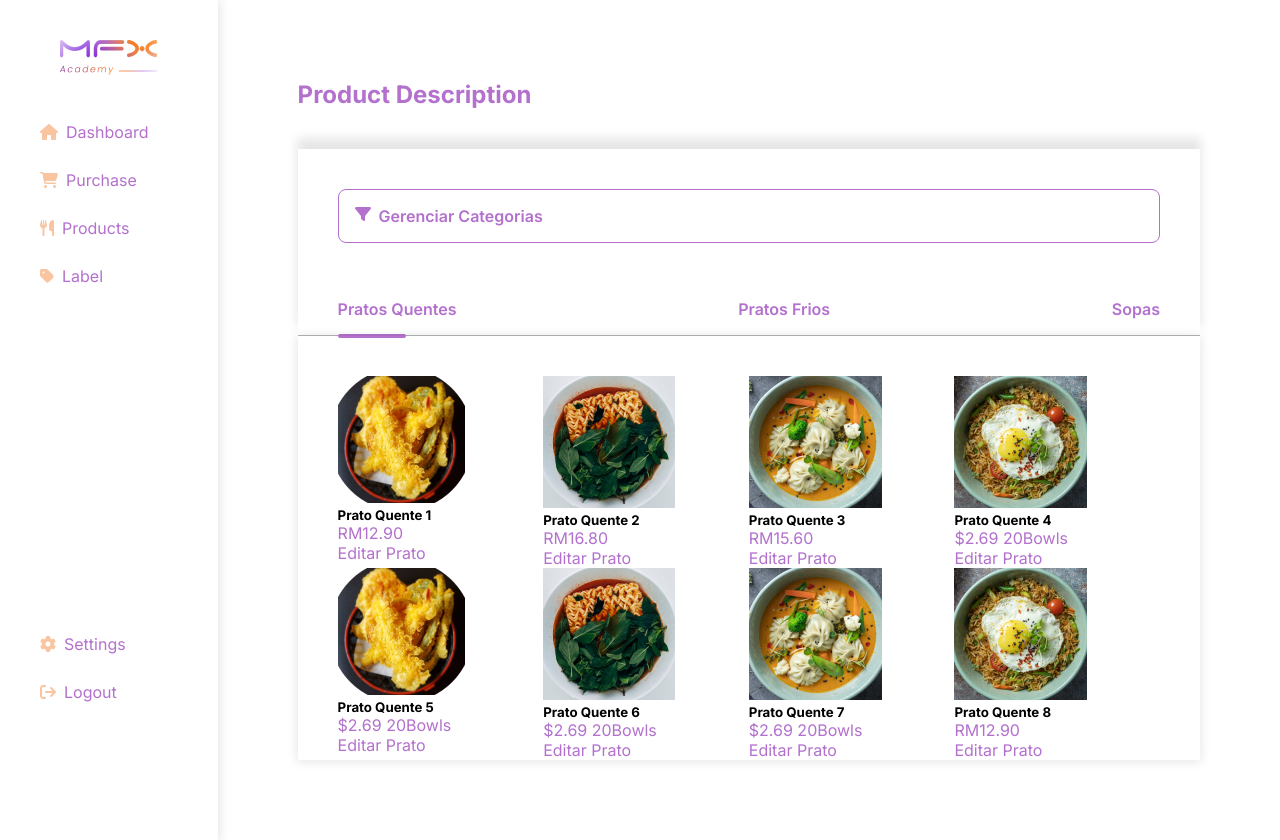
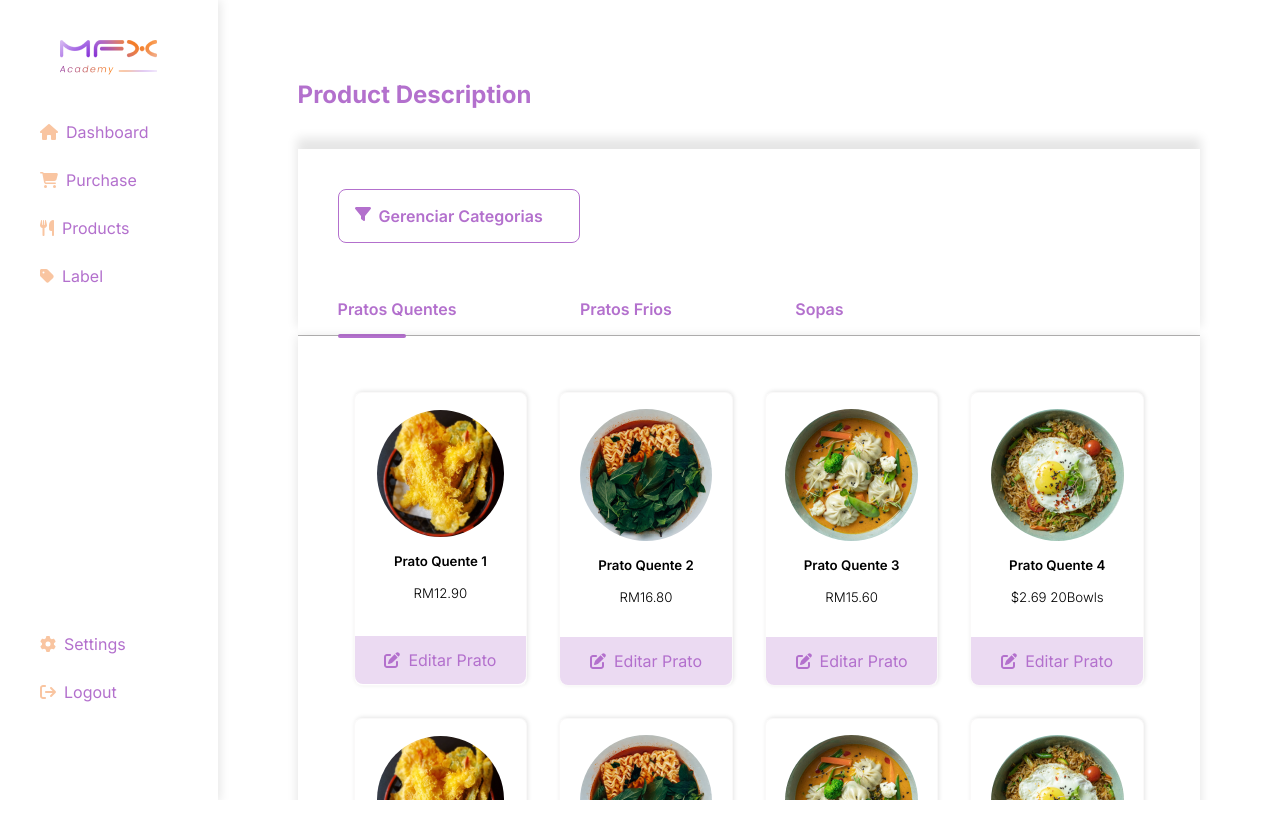
Before and after one commit to danicvan/restaurant-system, a React (Vite) app: page /products in a window 1280 px wide. After the commit the page ends 800 px from the top, so only its background shows below. Built offline with nearby package versions, Linux system fonts and the light colour scheme.

Commit message:
Update products page...

```diff
--- /dev/null
+++ b/src/Components/Buttons/Button.jsx
@@ -0,0 +1,15 @@
+function Buttons() {
+    return (
+        <>
+            <div className="button">
+                <span>Descartar</span>
+            </div>
+
+            <div className="button">
+                <span>Salvar</span>
+            </div>
+        </>
+    );
+}
+
+export default Buttons;
--- a/src/Components/Card/Card.jsx
+++ b/src/Components/Card/Card.jsx
@@ -1,4 +1,8 @@
-import React from "react";
+import { FontAwesomeIcon } from "@fortawesome/react-fontawesome";
+import {
+    faPenToSquare,
+  } from "@fortawesome/free-solid-svg-icons";
+
 import { CardData } from "../CardData/CardData";
 
 function Card() {
@@ -6,14 +10,17 @@ function Card() {
         <>
             {CardData.map((item, index) => {
                 return (
-                <div key={index}>
-                    <img src={item.image} alt={item.title} />
-                    <h5 className="card__title">{item.title}</h5>
-                    <span className="card__price">{item.price}</span>
-                    <div className="card__edit">
-                        <span>Editar Prato</span>
+                    <div key={index} className="card">
+                        <div className="card__information">
+                            <img className="card__image" src={item.image} alt={item.title} />
+                            <h5 className="card__title">{item.title}</h5>
+                            <h5 className="card__price">{item.price}</h5>
+                        </div>
+                        <div className="card__action">
+                            <FontAwesomeIcon icon={faPenToSquare} className="nav__icon" />
+                            <span>Editar Prato</span>
+                        </div>
                     </div>
-                </div>
                 )
             })}
         </>
--- a/src/Components/CardData/CardData.jsx
+++ b/src/Components/CardData/CardData.jsx
@@ -43,5 +43,185 @@ export const CardData = [
         image: Card4,
         title: "Prato Quente 8",
         price: "RM12.90"
+    },
+    {
+        image: Card2,
+        title: "Prato Quente 2",
+        price: "RM16.80"
+    },
+    {
+        image: Card3,
+        title: "Prato Quente 3",
+        price: "RM15.60"
+    },
+    {
+        image: Card4,
+        title: "Prato Quente 4",
+        price: "$2.69 20Bowls"
+    },
+    {
+        image: Card1,
+        title: "Prato Quente 5",
+        price: "$2.69 20Bowls"
+    },
+    {
+        image: Card2,
+        title: "Prato Quente 6",
+        price: "$2.69 20Bowls"
+    },
+    {
+        image: Card3,
+        title: "Prato Quente 7",
+        price: "$2.69 20Bowls"
+    },
+    {
+        image: Card2,
+        title: "Prato Quente 2",
+        price: "RM16.80"
+    },
+    {
+        image: Card3,
+        title: "Prato Quente 3",
+        price: "RM15.60"
+    },
+    {
+        image: Card4,
+        title: "Prato Quente 4",
+        price: "$2.69 20Bowls"
+    },
+    {
+        image: Card1,
+        title: "Prato Quente 5",
+        price: "$2.69 20Bowls"
+    },
+    {
+        image: Card2,
+        title: "Prato Quente 6",
+        price: "$2.69 20Bowls"
+    },
+    {
+        image: Card3,
+        title: "Prato Quente 7",
+        price: "$2.69 20Bowls"
+    },
+    {
+        image: Card2,
+        title: "Prato Quente 2",
+        price: "RM16.80"
+    },
+    {
+        image: Card3,
+        title: "Prato Quente 3",
+        price: "RM15.60"
+    },
+    {
+        image: Card4,
+        title: "Prato Quente 4",
+        price: "$2.69 20Bowls"
+    },
+    {
+        image: Card1,
+        title: "Prato Quente 5",
+        price: "$2.69 20Bowls"
+    },
+    {
+        image: Card2,
+        title: "Prato Quente 6",
+        price: "$2.69 20Bowls"
+    },
+    {
+        image: Card3,
+        title: "Prato Quente 7",
+        price: "$2.69 20Bowls"
+    },
+    {
+        image: Card2,
+        title: "Prato Quente 2",
+        price: "RM16.80"
+    },
+    {
+        image: Card3,
+        title: "Prato Quente 3",
+        price: "RM15.60"
+    },
+    {
+        image: Card4,
+        title: "Prato Quente 4",
+        price: "$2.69 20Bowls"
+    },
+    {
+        image: Card1,
+        title: "Prato Quente 5",
+        price: "$2.69 20Bowls"
+    },
+    {
+        image: Card2,
+        title: "Prato Quente 6",
+        price: "$2.69 20Bowls"
+    },
+    {
+        image: Card3,
+        title: "Prato Quente 7",
+        price: "$2.69 20Bowls"
+    },
+    {
+        image: Card2,
+        title: "Prato Quente 2",
+        price: "RM16.80"
+    },
+    {
+        image: Card3,
+        title: "Prato Quente 3",
+        price: "RM15.60"
+    },
+    {
+        image: Card4,
+        title: "Prato Quente 4",
+        price: "$2.69 20Bowls"
+    },
+    {
+        image: Card1,
+        title: "Prato Quente 5",
+        price: "$2.69 20Bowls"
+    },
+    {
+        image: Card2,
+        title: "Prato Quente 6",
+        price: "$2.69 20Bowls"
+    },
+    {
+        image: Card3,
+        title: "Prato Quente 7",
+        price: "$2.69 20Bowls"
+    },
+    {
+        image: Card2,
+        title: "Prato Quente 2",
+        price: "RM16.80"
+    },
+    {
+        image: Card3,
+        title: "Prato Quente 3",
+        price: "RM15.60"
+    },
+    {
+        image: Card4,
+        title: "Prato Quente 4",
+        price: "$2.69 20Bowls"
+    },
+    {
+        image: Card1,
+        title: "Prato Quente 5",
+        price: "$2.69 20Bowls"
+    },
+    {
+        image: Card2,
+        title: "Prato Quente 6",
+        price: "$2.69 20Bowls"
+    },
+    {
+        image: Card3,
+        title: "Prato Quente 7",
+        price: "$2.69 20Bowls"
     }
 ]
--- a/src/Pages/Products/Products.jsx
+++ b/src/Pages/Products/Products.jsx
@@ -4,6 +4,7 @@ import {
 } from "@fortawesome/free-solid-svg-icons";
 
 import Card from "../../Components/Card/Card";
+import Buttons from "../../Components/Buttons/Button";
 
 function Products() {
   return (
@@ -40,9 +41,10 @@ function Products() {
             <Card />
           </div>
         </div>
+        <div className="buttons">
+          <Buttons/>
+        </div>
       </div>
-
-
     </>
   )
 }
--- a/src/index.css
+++ b/src/index.css
@@ -99,7 +99,9 @@ p {
 .container {
     position: relative;
     width: 100%;
+    height: 100vh;
     padding: 10vh;
+    overflow-y: auto;
 }
 
 .container__table {
@@ -125,8 +127,19 @@ p {
 }
 
 .container__filter:hover {
-    opacity: .8;
+    background-color: #B370CD;
+    transition: .2s;
 }
+
+ .container__filter:hover h4 {
+     color: #fff;
+     transition: .2s;
+ }
+
+ .container__filter:hover span {
+     color: #fff;
+     transition: .2s;
+ }
 
 .container__filter h4 {
     display: flex;
@@ -183,15 +196,28 @@ table tbody tr td .pendente {
     border-radius: 1vh;
     cursor: pointer;
     transition: .2s;
+    width: fit-content;
 }
 
 .container__categories:hover {
-    opacity: .8;
+   background-color: #B370CD;
+   transition: .2s;
+}
+
+.container__categories:hover h4 {
+    color: #fff;
+    transition: .2s;
+}
+
+.container__categories:hover span {
+    color: #fff;
+    transition: .2s;
 }
 
 .container__categories h4 {
     display: flex;
     gap: 1vh;
+    width: 30vh;
 }
 
 .option {
@@ -200,11 +226,12 @@ table tbody tr td .pendente {
 
 .option__list {
     display: flex;
-    justify-content: space-between;
+    justify-content: flex-start;
     gap: 15%;
 }
 .option__list li {
     list-style: none;
+    cursor: pointer;
 }
 
 .option__list li h4 {
@@ -228,9 +255,117 @@ table tbody tr td .pendente {
     padding: 5vh 5vh 0vh 5vh;
     box-shadow: 0px 1px 10px 1px rgba(0, 0, 0, 0.1);
     border: none;
+    border-bottom: 1px solid #B5B4B4;
 }
 
 .cards {
     display: grid;
     grid-template-columns: repeat(4, 1fr);
+    padding-bottom: 5vh;
 }
+
+.card {
+    display: flex;
+    flex-direction: column;
+    justify-content: space-around;
+    box-shadow: 1px -1px 4px 0px rgba(.0, .0, .0, .1);
+    margin: 2vh;
+    border: 1px groove #b8b6b614;
+    align-items: center;
+    text-align: center;
+    border-radius: 1vh;
+    gap: 4vh;
+    padding: 2vh 0vh 0vh;
+}
+
+.card__information {
+    display: grid;
+    gap: 2vh;
+}
+
+.card__image {
+    border-radius: 50%;
+}
+
+.card__title {
+    font-weight: 600;
+}
+
+.card__price {
+    font-weight: 100;
+}
+
+.card__action {
+    background-color: #b370cd42;
+    width: 100%;
+    height: 6vh;
+    display: flex;
+    justify-content: center;
+    align-items: center;
+    border-radius: 0px 0px 8px 8px;
+    font-weight: 400;
+    gap: 1vh;
+    color: #B370CD;
+    cursor: pointer;
+    transition: .2s;
+}
+
+.card__action:hover {
+    background-color: #b370cd17;
+    border: 1px solid #b370cd17;
+    transition: .2s;
+}
+
+::-webkit-scrollbar {
+    width: 15px;
+}
+
+::-webkit-scrollbar-track{
+    background: #ffffff;
+}
+
+::-webkit-scrollbar-thumb {
+    background: #b370cd66;
+}
+
+.buttons {
+    display: flex;
+    justify-content: flex-end;
+    gap: 4vh;
+    padding: 5vh;
+    padding-bottom: 7vh;
+    box-shadow: 0px 1px 10px 1px rgba(0, 0, 0, 0.1);
+    border-radius: 0vh 0vh 1vh 1vh;
+
+}
+
+.button {
+    border: 2px solid #B370CD;
+    padding: 1vh 4vh;
+    border-radius: 1vh;
+    cursor: pointer;
+    font-weight: 600;
+    width: 20vh;
+    display: flex;
+    justify-content: center;
+    transition: .2s;
+}
+
+.button:hover {
+    border: 2px solid #B370CD;
+    padding: 1vh 4vh;
+    border-radius: 1vh;
+    cursor: pointer;
+    font-weight: 600;
+    width: 20vh;
+    display: flex;
+    justify-content: center;
+    background-color: #B370CD;
+    color: #fff;
+    transition: .2s;
+}
+
+.button:hover span{
+    color: #fff;
+    transition: .2s;
+}
```
